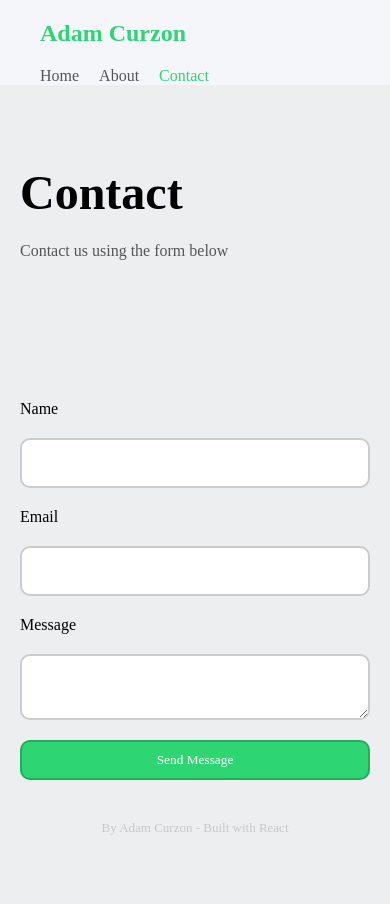
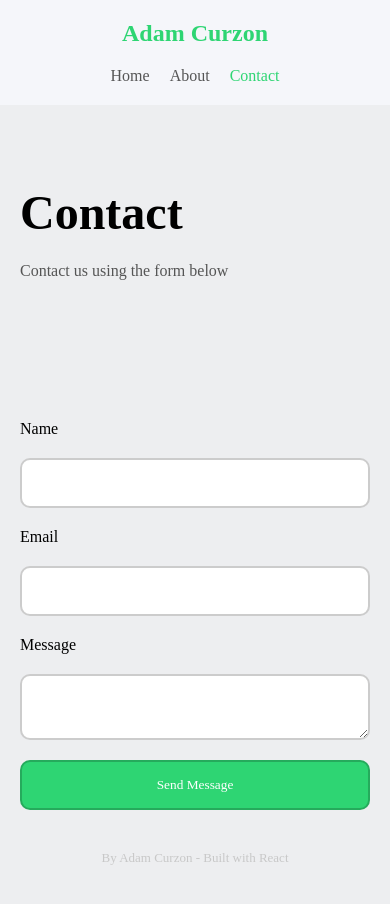
Before and after one commit to adamcurzon/learning-react, a React (Create React App) app: page /#/contact in a window 390 px wide. Before the commit the page ends 876 px from the top, so only its background shows below. Built offline with nearby package versions, Linux system fonts and the light colour scheme; a web font is replaced by a local one.

Commit message:
feat: loader & tidyup

```diff
--- a/src/App.js
+++ b/src/App.js
@@ -5,7 +5,7 @@ import ContactPage from "./pages/ContactPage";
 import ErrorPage from "./pages/ErrorPage";
 import PageLayout from "./layouts/PageLayout";
 import {
-  createBrowserRouter,
+  // createBrowserRouter,
   createHashRouter,
   RouterProvider,
 } from "react-router-dom";
--- /dev/null
+++ b/src/components/Loader.js
@@ -0,0 +1,5 @@
+const Loader = () => {
+  return <div className="loader" />;
+};
+
+export default Loader;
--- a/src/components/navigation/NavigationBar.js
+++ b/src/components/navigation/NavigationBar.js
@@ -1,10 +1,10 @@
-import { Link, NavLink } from "react-router-dom";
+import { Link } from "react-router-dom";
 import NavigationLink from "./NavigationLink";
 
 const NavigationBar = () => {
   return (
     <>
-      <nav className="bg-alt flex p-lr-main flex-ai-c flex-jc-sb">
+      <nav className="bg-alt flex p-lr-main flex-ai-c flex-jc-sb flex-mob-jc-c">
         <Link className="c-main td-no" to="/">
           <h1>Adam Curzon</h1>
         </Link>
--- a/src/components/sections/CallToAction.js
+++ b/src/components/sections/CallToAction.js
@@ -12,7 +12,7 @@ const CallToAction = ({ title, content, image, backgroundClass }) => {
           <div className="t-left mw-50">
             <h2 className="fs-48 p-m-reset">{title}</h2>
             <p className="c-grey lh-30">{content}</p>
-            <div className="flex flex-g-20">
+            <div className="flex flex-g-20 flex-mob-jc-c">
               <Link
                 to="contact"
                 onClick={() => {
@@ -50,7 +50,7 @@ const CallToAction = ({ title, content, image, backgroundClass }) => {
             </div>
           </div>
           <div className="mw-50">
-            <img className="br-40 mw-300" src={image} />
+            <img className="br-40 mw-300" alt={image} src={image} />
           </div>
         </div>
       </div>
--- a/src/components/sections/TextLeftImageRight.js
+++ b/src/components/sections/TextLeftImageRight.js
@@ -8,7 +8,7 @@ const TextLeftImageRight = ({ title, content, image, backgroundClass }) => {
             <p className="c-grey lh-30">{content}</p>
           </div>
           <div className="mw-50">
-            <img className="br-40 mw-300" src={image} />
+            <img className="br-40 mw-300" alt={image} src={image} />
           </div>
         </div>
       </div>
--- a/src/components/sections/TextRightImageLeft.js
+++ b/src/components/sections/TextRightImageLeft.js
@@ -4,7 +4,7 @@ const TextRightImageLeft = ({ title, content, image, backgroundClass }) => {
       <div className={"w-100 p-tb-main-2 " + backgroundClass}>
         <div className="flex flex-jc-sb mw-container center flex-ai-c flex-g-20">
           <div className="mw-50">
-            <img className="br-40 mw-300" src={image} />
+            <img className="br-40 mw-300" alt={image} src={image} />
           </div>
           <div className="t-left t-right mw-50">
             <h2 className="fs-48 p-m-reset">{title}</h2>
--- a/src/index.css
+++ b/src/index.css
@@ -19,6 +19,11 @@ body {
 nav {
   z-index: 999;
   position: relative;
+}
+@media only screen and (max-width: 800px){
+  nav {
+    padding-bottom: 20px !important;
+  }
 }
 
 * {
@@ -101,6 +106,10 @@ nav {
   width: calc(50% - 50px);
 }
 
+.mh-50 {
+  min-height: 50px;
+}
+
 @media only screen and (max-width: 800px){
   .mw-50 {
     width: 100%;
@@ -127,6 +136,12 @@ nav {
 .flex {
   display: flex;
   flex-wrap: wrap;
+}
+
+@media only screen and (max-width: 800px){
+  .flex-mob-jc-c {
+    justify-content: center !important;
+  }
 }
 
 .flex-dir-col {
@@ -256,3 +271,23 @@ nav {
 .pointer {
   cursor: pointer;
 }
+
+/* Loader */
+.loader {
+  width: 25px;
+  height: 25px;
+  border-radius: 100px;
+  border: 5px solid rgba(255,255,255,0.3);
+  border-left: 5px solid white;
+  margin: 0 auto;
+  animation: spin .5s infinite ease;
+}
+
+@keyframes spin {
+  0%{
+    transform: rotate(0deg);
+  }
+  100%{
+    transform: rotate(360deg);
+  }
+}
--- a/src/layouts/PageLayout.js
+++ b/src/layouts/PageLayout.js
@@ -1,7 +1,7 @@
 import Footer from "../components/Footer";
 import SnackBar from "../components/SnackBar";
 import NavigationBar from "../components/navigation/NavigationBar";
-import { Outlet, useOutlet } from "react-router-dom";
+import { useOutlet } from "react-router-dom";
 import { AnimatePresence } from "framer-motion";
 const PageLayout = () => {
   const o = useOutlet();
--- a/src/pages/ContactPage.js
+++ b/src/pages/ContactPage.js
@@ -1,7 +1,26 @@
+import { useState } from "react";
 import TextLeftImageRight from "../components/sections/TextLeftImageRight";
 import AnimationPage from "./AnimationPage";
+import Loader from "../components/Loader";
+import { useDispatch } from "react-redux";
+import { showSnackBar, hideSnackBar } from "../state/SnackBarReducer";
 
 const ContactPage = () => {
+  const dispatch = useDispatch();
+  const [loading, setLoading] = useState(false);
+
+  const submitContactForm = () => {
+    setLoading(true);
+    dispatch(
+      showSnackBar({
+        message: "This feature hasn't been created yet",
+        colorClass: " bg-tomato",
+      })
+    );
+    setTimeout(() => {
+      dispatch(hideSnackBar());
+    }, 3000);
+  };
   return (
     <>
       <TextLeftImageRight
@@ -18,8 +37,11 @@ const ContactPage = () => {
           className="p-lr-main p-tb-15 br-10 b b-foc"
           type="message"
         ></textarea>
-        <button className="br-10 b p-tb-10 pointer bg-main-a c-white">
-          Send Message
+        <button
+          onClick={submitContactForm}
+          className="br-10 b p-tb-10 pointer bg-main-a c-white mh-50"
+        >
+          {loading ? <Loader /> : "Send Message"}
         </button>
       </form>
     </>
```
